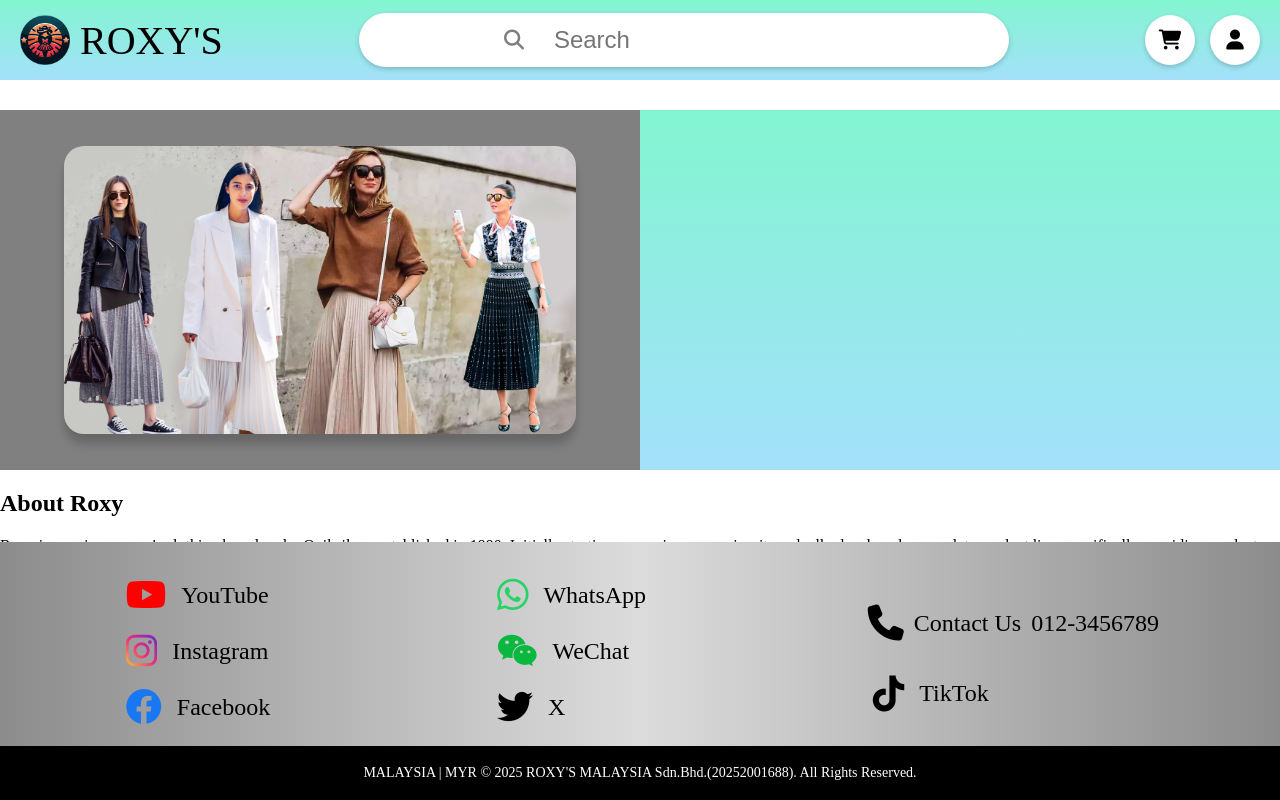
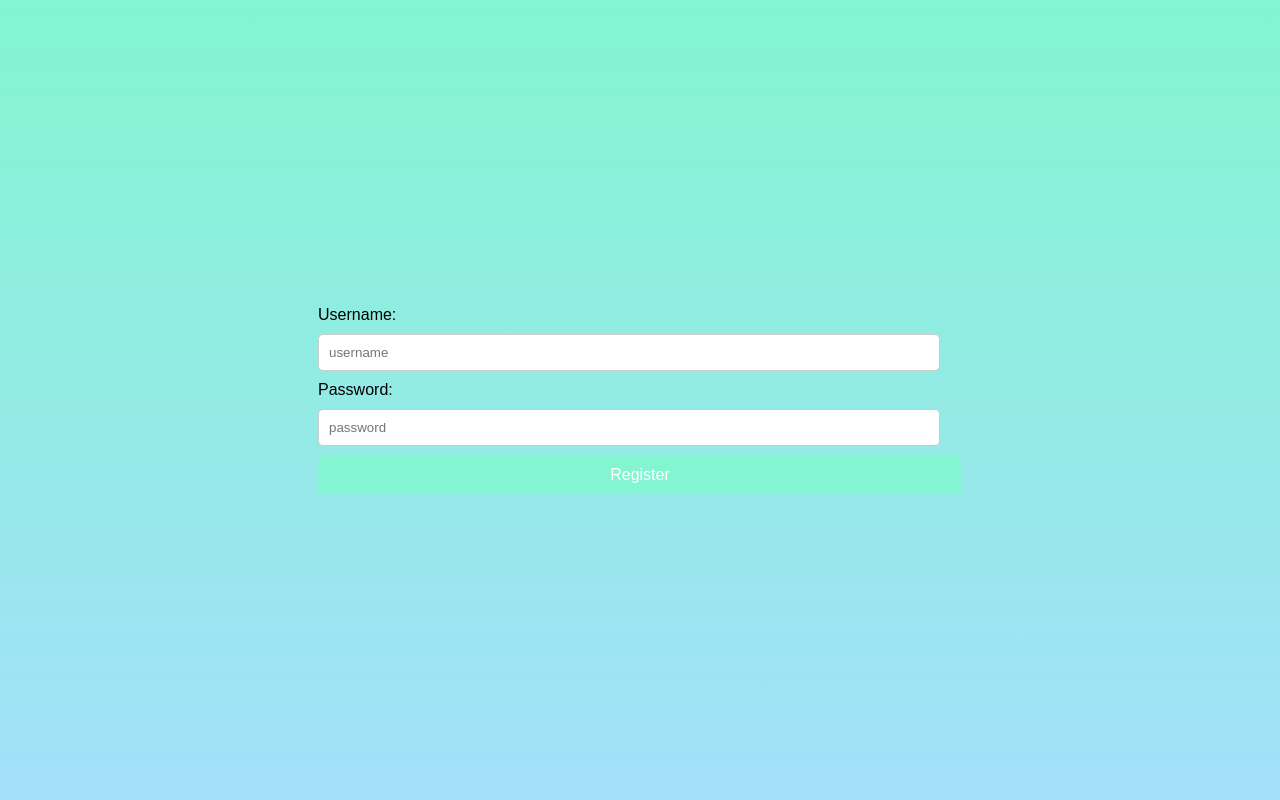
Before and after one commit to Rayan-Loh/Web-Assignment-Code, a PHP site: page /register/index.php in a window 1280 px wide; the page is wider, and only the part inside the window is pictured. Run offline with PHP 8.4, Linux system fonts and the light colour scheme; some web fonts are replaced.

Commit message:
refactor: 注册和登录~~画饼~~

```diff
--- a/_foot.php
+++ b/_foot.php
@@ -5,7 +5,6 @@
             <div class="social-item">
                 <i class="fab fa-youtube"></i>
                 <span>YouTube</span>
-                </a>
             </div>
             <div class="social-item">
                 <a href="https://www.instagram.com/" target="_blank">
@@ -16,7 +15,6 @@
             <div class="social-item">
                 <i class="fab fa-facebook"></i>
                 <span>Facebook</span>
-                </a>
             </div>
         </div>
 
--- /dev/null
+++ b/cart/index.php
@@ -0,0 +1 @@
+<?php
--- /dev/null
+++ b/css/styles.css
@@ -0,0 +1,49 @@
+/* Common styles */
+body {
+    font-family: Arial, sans-serif;
+    background: linear-gradient(to bottom, rgba(131, 245, 208, 1), rgba(163, 224, 250, 1));
+    margin: 0;
+    padding: 0;
+    display: flex;
+    justify-content: center;
+    align-items: center;
+    height: 100vh;
+}
+
+/* Login page styles */
+.login-container {
+    background: white;
+    padding: 20px;
+    border-radius: 10px;
+    box-shadow: 0 2px 10px rgba(0, 0, 0, 0.1);
+    width: 300px;
+    text-align: center;
+}
+
+.login-form h2 {
+    margin-bottom: 20px;
+}
+
+.login-form input {
+    width: calc(100% - 22px);
+    padding: 10px;
+    margin: 10px 0;
+    border: 1px solid #ccc;
+    border-radius: 5px;
+    box-sizing: border-box;
+}
+
+.login-form button {
+    width: 100%;
+    padding: 10px;
+    background: #83f5d0;
+    border: none;
+    border-radius: 5px;
+    color: white;
+    font-size: 16px;
+    cursor: pointer;
+}
+
+.login-form button:hover {
+    background: #6edbb5;
+}
--- a/index.php
+++ b/index.php
@@ -1,5 +1,6 @@
 <?php
 require '_base.php';
+session_start();
 ?>
 <!DOCTYPE html>
 <html lang="en">
@@ -21,10 +22,18 @@ require '_base.php';
     </div>
     <div class="right-icon">
         <div class="icon-container">
-            <i class="fas fa-shopping-cart"></i>
+            <a href="cart">
+                <i class="fas fa-shopping-cart"></i>
+            </a>
         </div>
         <div class="icon-container">
-            <i class="fas fa-user"></i>
+            <?php if (isset($_SESSION['loggedin']) && $_SESSION['loggedin'] === true): ?>
+                <a href="cart">
+                    <i class="fas fa-user"></i>
+                </a>
+            <?php else: ?>
+                <a href="login">Login</a>
+            <?php endif; ?>
         </div>
     </div>
 </header>
--- /dev/null
+++ b/login/index.php
@@ -0,0 +1 @@
+<?php
--- /dev/null
+++ b/register/index.php
@@ -0,0 +1,34 @@
+<?php
+require '../_base.php';
+session_start();
+
+if ($_SERVER['REQUEST_METHOD'] === 'POST') {
+    $username = $_POST['username'];
+    $password = password_hash($_POST['password'], PASSWORD_DEFAULT);
+
+    // Replace with actual user registration logic
+    // Example: Store $username and $password in the database
+    // ...
+
+    header('Location: ../login/index.php');
+    exit;
+}
+?>
+<!DOCTYPE html>
+<html lang="en">
+<head>
+    <meta charset="UTF-8">
+    <meta name="viewport" content="width=device-width, initial-scale=1.0">
+    <title>Register</title>
+    <link rel="stylesheet" href="../css/home_style.css">
+    <link rel="stylesheet" href="../css/styles.css">
+</head>
+<body>
+<form method="POST" action="index.php" id="registerForm" class="login-form">
+    <label for="username">Username:</label><input type="text" id="username" name="username" placeholder="username" required>
+    <label for="password">Password:</label>
+    <input type="password" id="password" name="password" placeholder="password" required>
+    <button type="submit">Register</button>
+</form>
+</body>
+</html>
```
Also changed, not shown: api/login/index.php (deleted).
